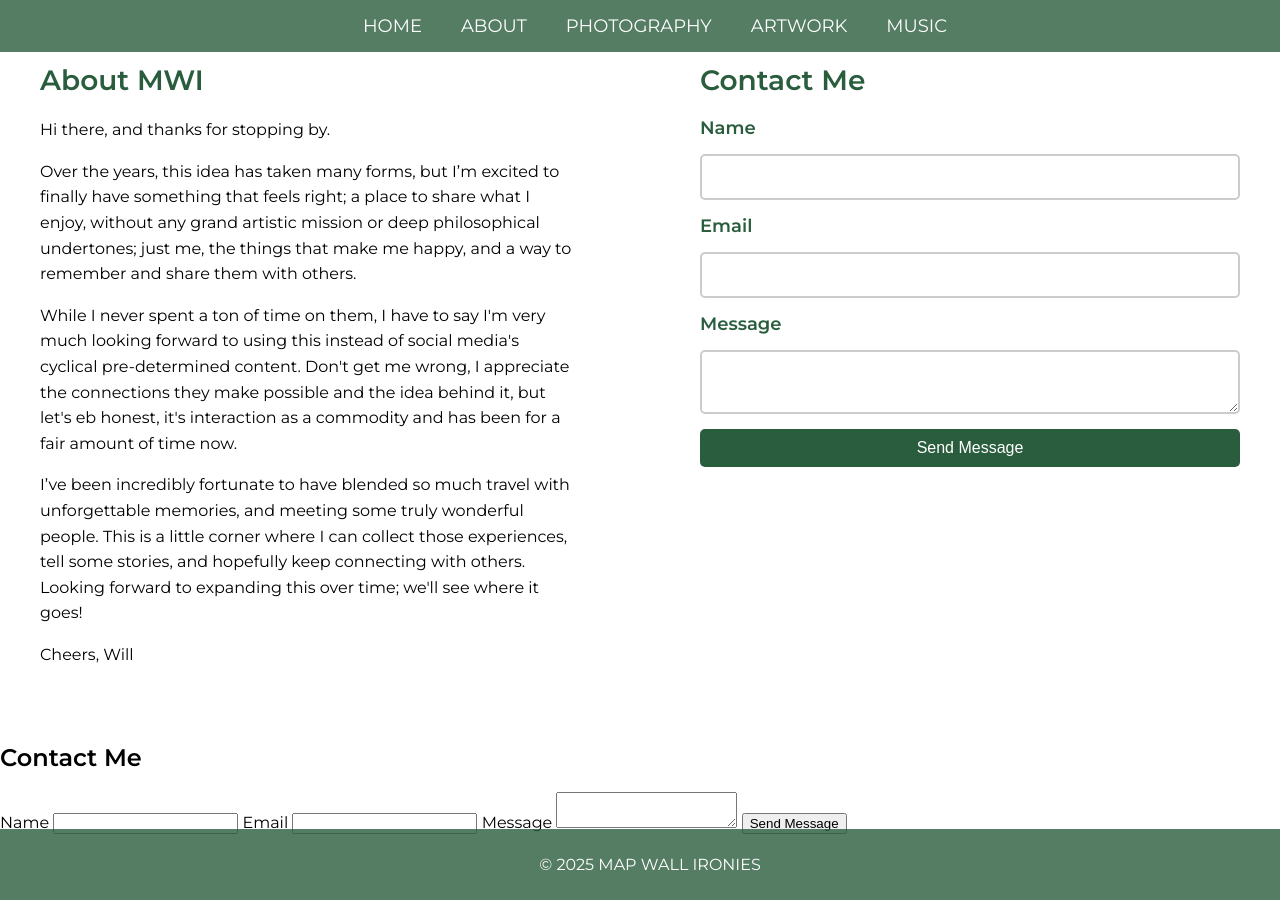
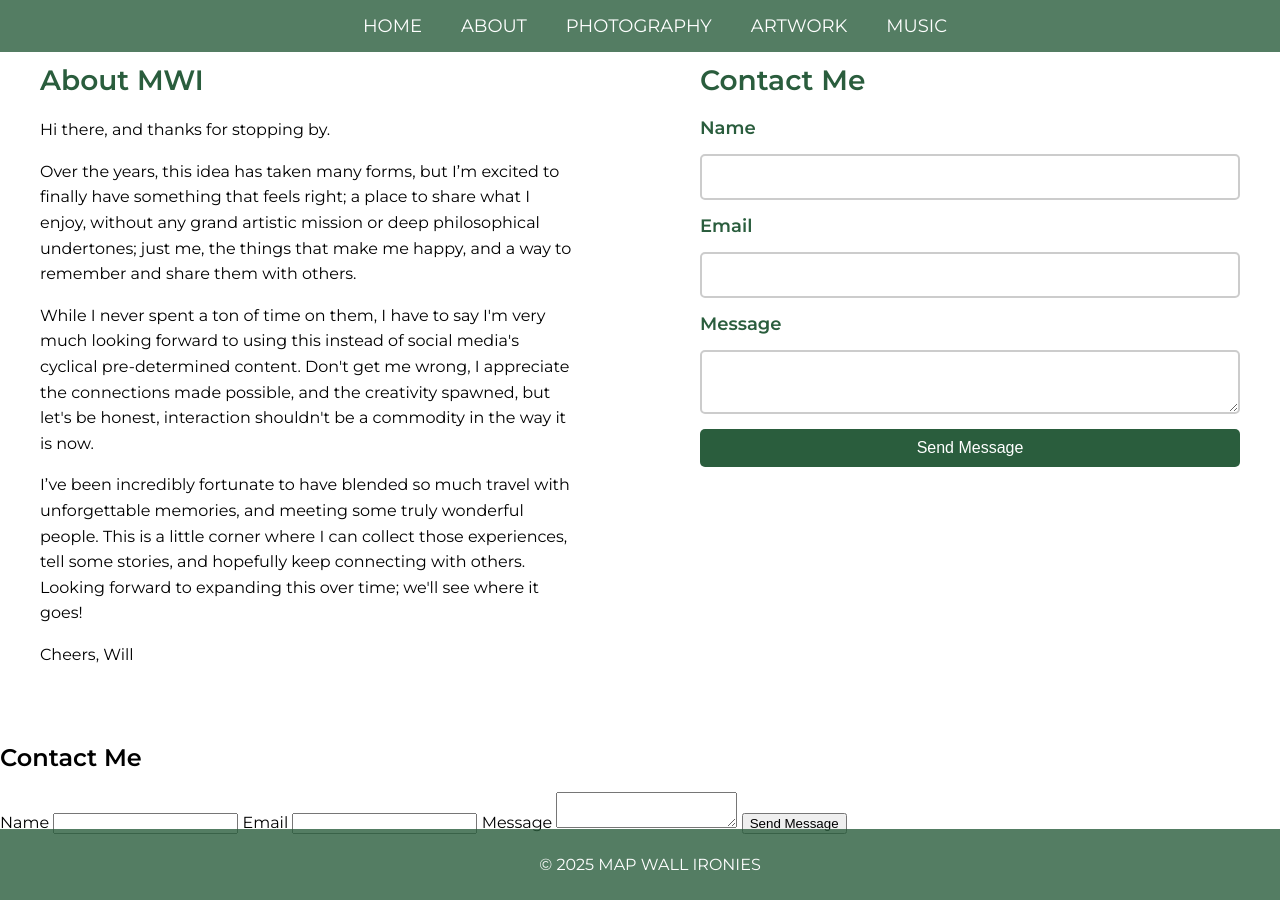
Before and after one commit to mapwallironies/mapwallironies.github.io, a Jekyll site: the page built from about.md, in a window 1280 px wide. Built offline with Jekyll 4.4.1, drawn with Linux system fonts in a browser that asks for light colours.

Commit message:
Update about.md

```diff
--- a/about.md
+++ b/about.md
@@ -9,7 +9,7 @@ permalink: /about/
     <h1>About MWI</h1>
     <p>Hi there, and thanks for stopping by.</p>
     <p>Over the years, this idea has taken many forms, but I’m excited to finally have something that feels right; a place to share what I enjoy, without any grand artistic mission or deep philosophical undertones; just me, the things that make me happy, and a way to remember and share them with others.</p>
-    <p>While I never spent a ton of time on them, I have to say I'm very much looking forward to using this instead of social media's cyclical pre-determined content.  Don't get me wrong, I appreciate the connections they make possible and the idea behind it, but let's eb honest, it's interaction as a commodity and has been for a fair amount of time now.</p>
+    <p>While I never spent a ton of time on them, I have to say I'm very much looking forward to using this instead of social media's cyclical pre-determined content.  Don't get me wrong, I appreciate the connections made possible, and the creativity spawned, but let's be honest, interaction shouldn't be a commodity in the way it is now.</p>
     <p>I’ve been incredibly fortunate to have blended so much travel with unforgettable memories, and meeting some truly wonderful people.  This is a little corner where I can collect those experiences, tell some stories, and hopefully keep connecting with others.  Looking forward to expanding this over time; we'll see where it goes!</p>
     <p>Cheers, Will</p>
   </div>
```
